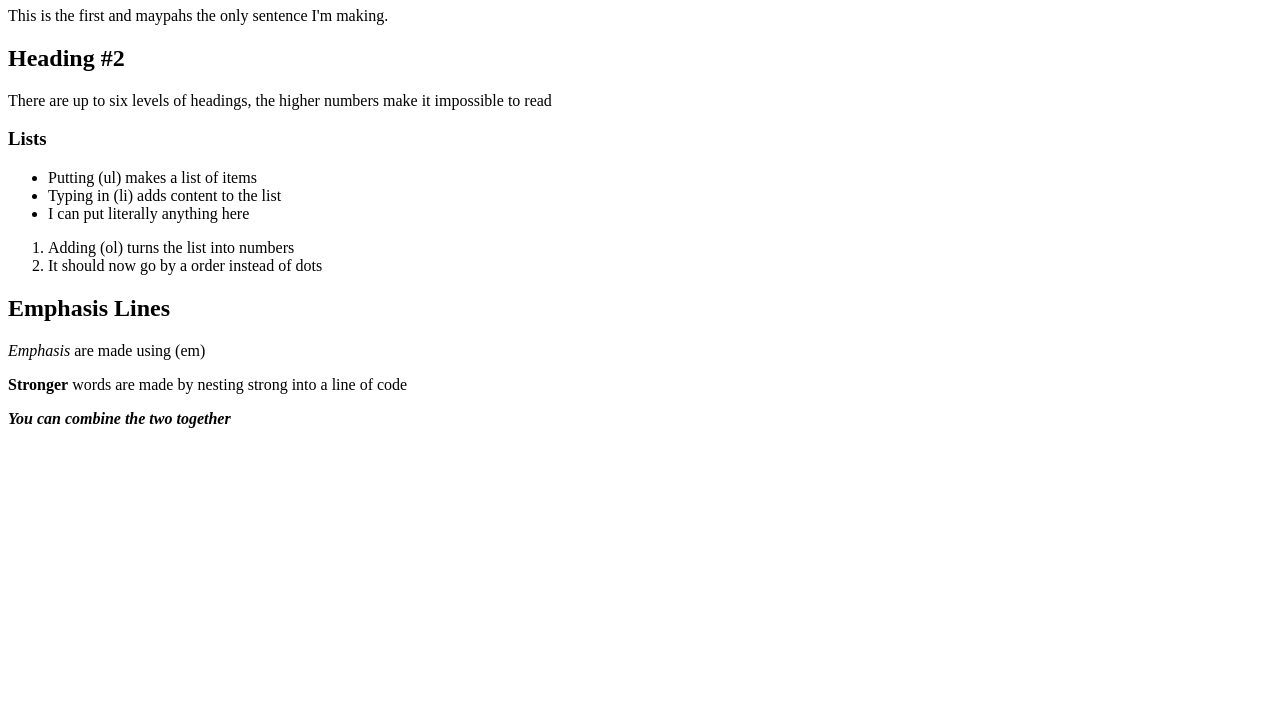
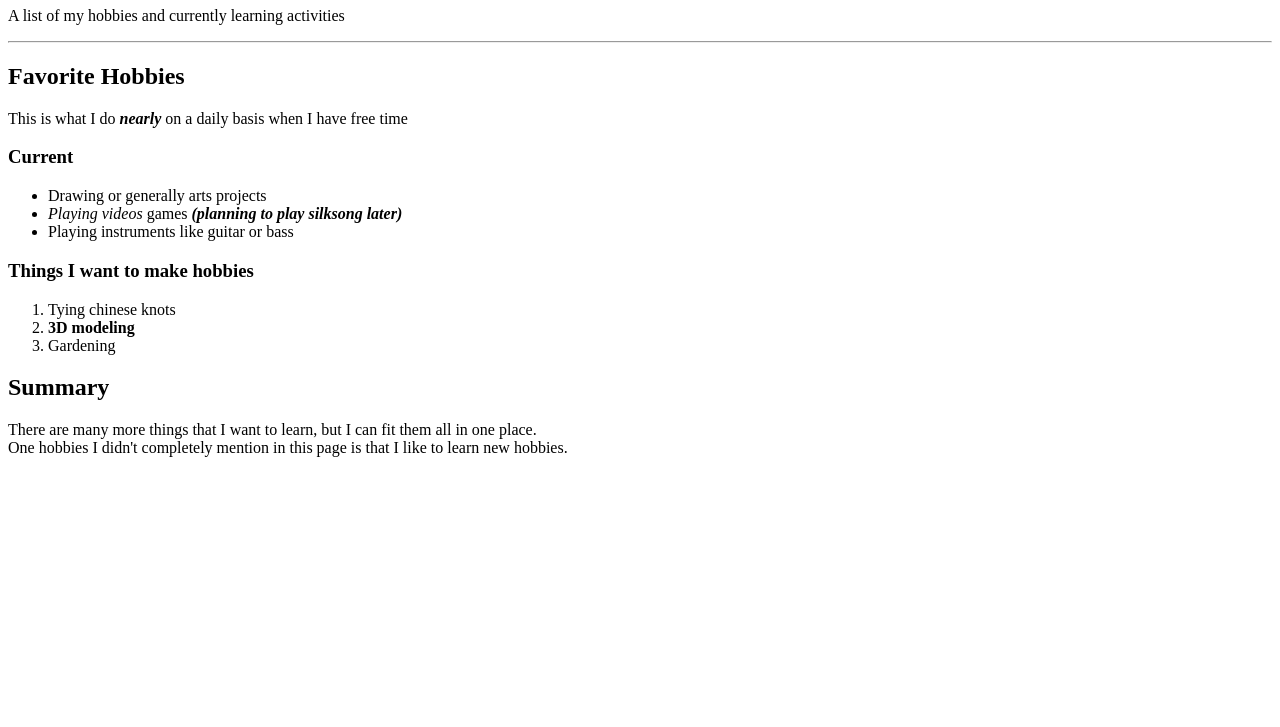
Before and after one commit to DevinKC261/Chanthirath_d_html_Pratice, a plain HTML site: page index.html in a window 1280 px wide. Shown: the part 73-800 px from the top of the page. Drawn offline with Linux system fonts and the light colour scheme.

Commit message:
Update index.html

```diff
--- a/index.html
+++ b/index.html
@@ -1,28 +1,33 @@
 <!DOCTYPE html>
 <html>
         <head>
-            <title>Interneting is easy!</title>
+            <title>My hobbies</title>
         </head>
         <body>
-            <h1>Interneting Is Easy!</h1>
-            <p>This is the first and maypahs the only sentence I'm making.</p>
+            <h1>Devin Chanthirath</h1>
+            <p>A list of my hobbies and currently learning activities</p>
+            <hr/>
 
-            <h2>Heading #2</h2>
-            <p>There are up to six levels of headings, the higher numbers make it impossible to read</p>
+            <h2>Favorite Hobbies</h2>
+            <p>This is what I do <i><b>nearly</b></i> on a daily basis when I have free time</p>
 
-            <h3>Lists</h3>
+            <h3>Current</h3>
             <ul>
-                <li>Putting (ul) makes a list of items</li>
-                <li>Typing in (li) adds content to the list</li>
-                <li>I can put literally anything here</li>
+                <li>Drawing or generally arts projects</li>
+                <li><em>Playing videos</em> games <em><strong>(planning to play silksong later)</strong></em></li>
+                <li>Playing instruments like guitar or bass</li>
             </ul>
+
+            <h3>Things I want to make hobbies</h3>
             <ol>
-                <li>Adding (ol) turns the list into numbers</li>
-                <li>It should now go by a order instead of dots</li>
+                <li>Tying chinese knots</li>
+                <li><strong>3D modeling</strong></li>
+                <li>Gardening</li>
             </ol>
-            <h2>Emphasis Lines</h2>
-           <p><em>Emphasis</em> are made using (em)</p>
-           <p><strong>Stronger</strong> words are made by nesting strong into a line of code</p>
-           <p><em><strong>You can combine the two together</strong></em></p>
+
+            <h2>Summary</h2>
+           <p>There are many more things that I want to learn, but I can fit them all in one place.
+            <br/> One hobbies I didn't completely mention in this page is that I like to learn new hobbies.
+           </p>
         </body>
     </html>
```
